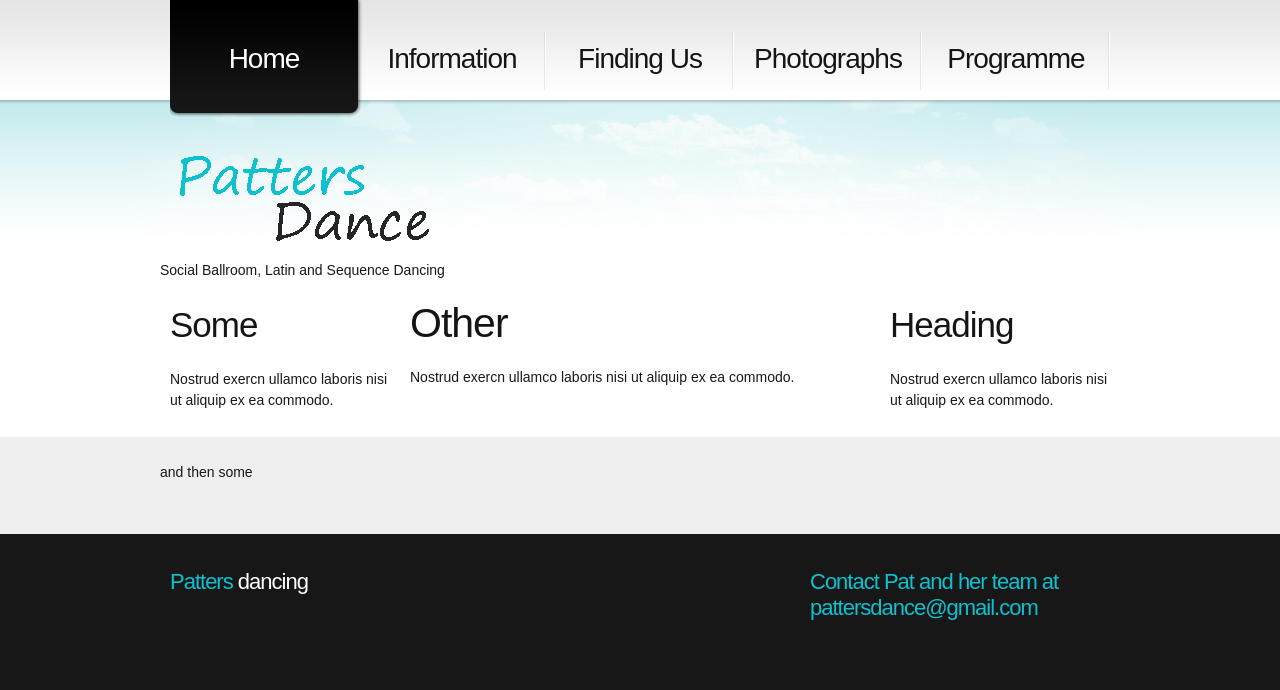
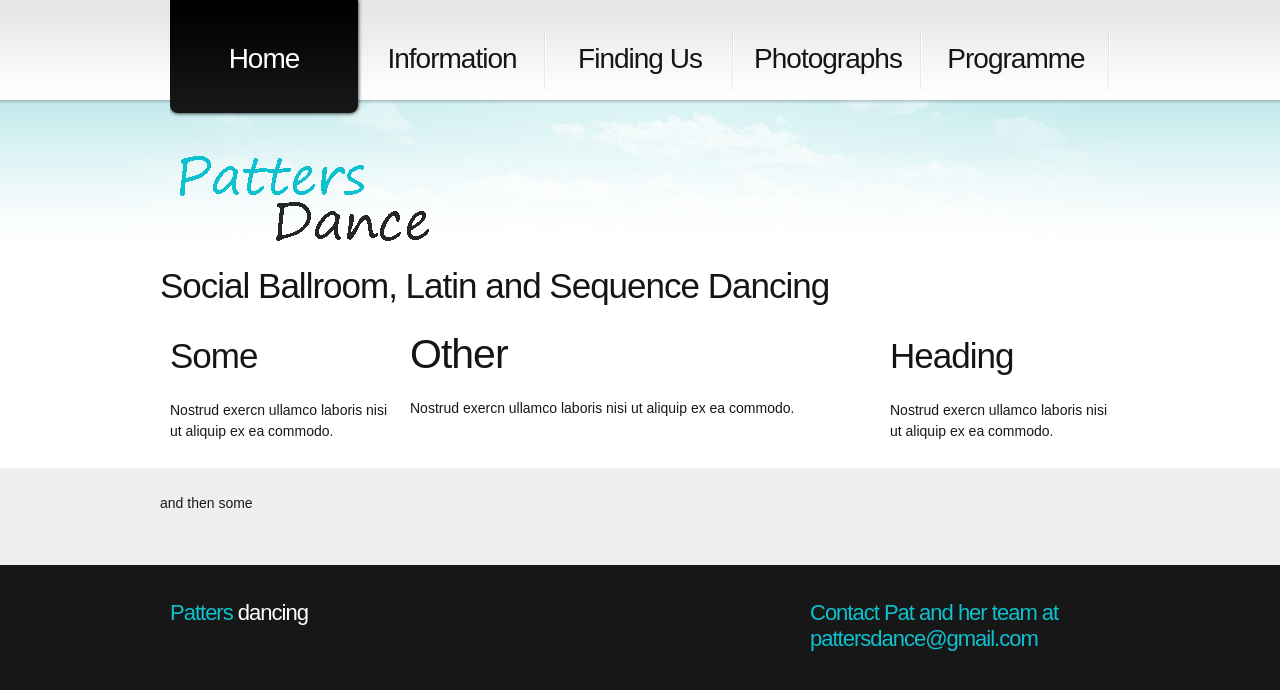
Before and after one commit to ramsayd/patters, a Jekyll site: the page built from index.md, in a window 1280 px wide. Shown: the top 690 px of the page. Built offline with Jekyll 4.4.1, drawn with Linux system fonts in a browser that asks for light colours.

```diff
--- a/index.md
+++ b/index.md
@@ -4,7 +4,7 @@ layout: page
 aside: and then some
 ---
 
-Social Ballroom, Latin and Sequence Dancing
+<h3>Social Ballroom, Latin and Sequence Dancing</h3>
 
 <article class="grid_3">
 	<h3>Some</h3>
```
